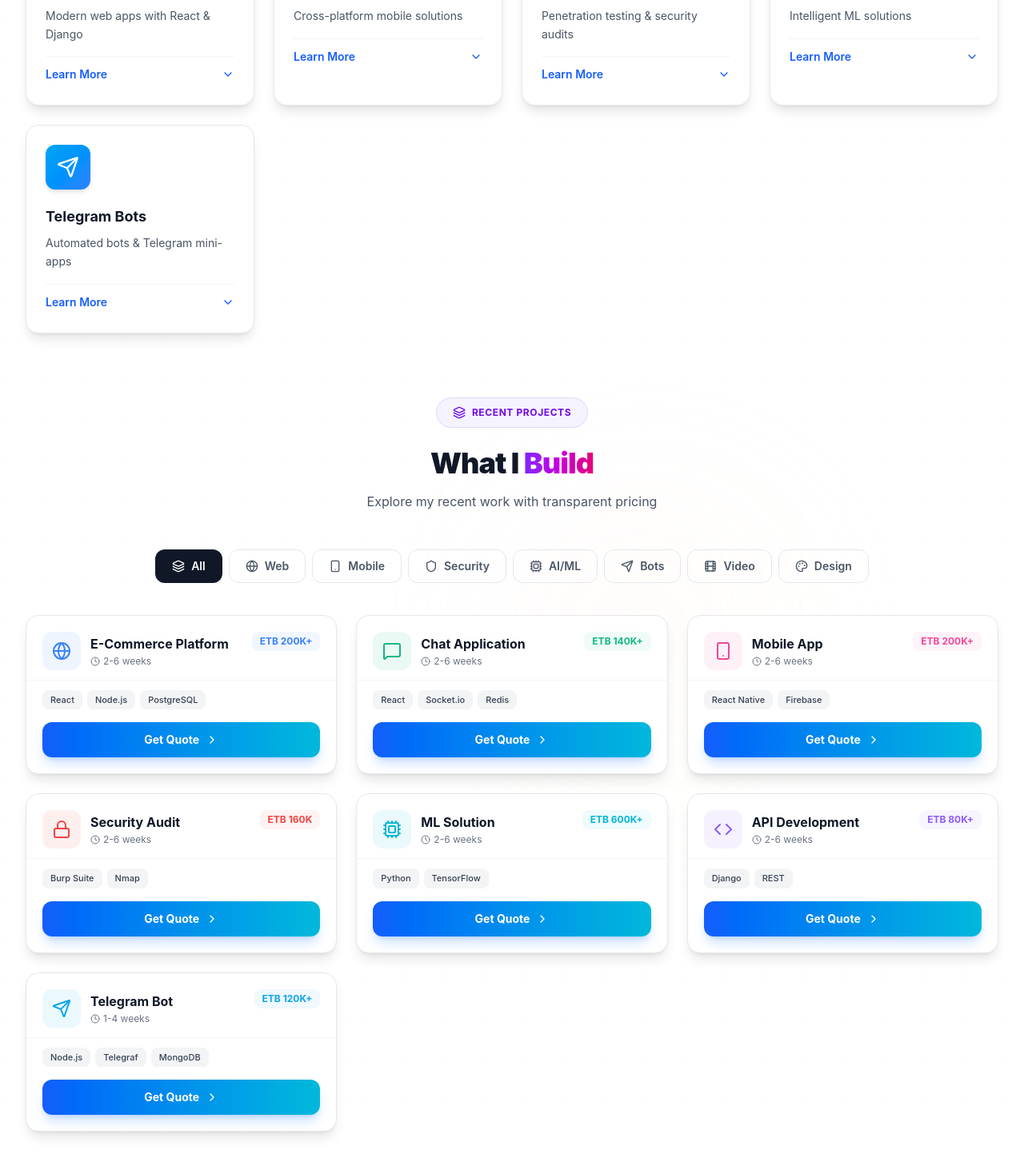
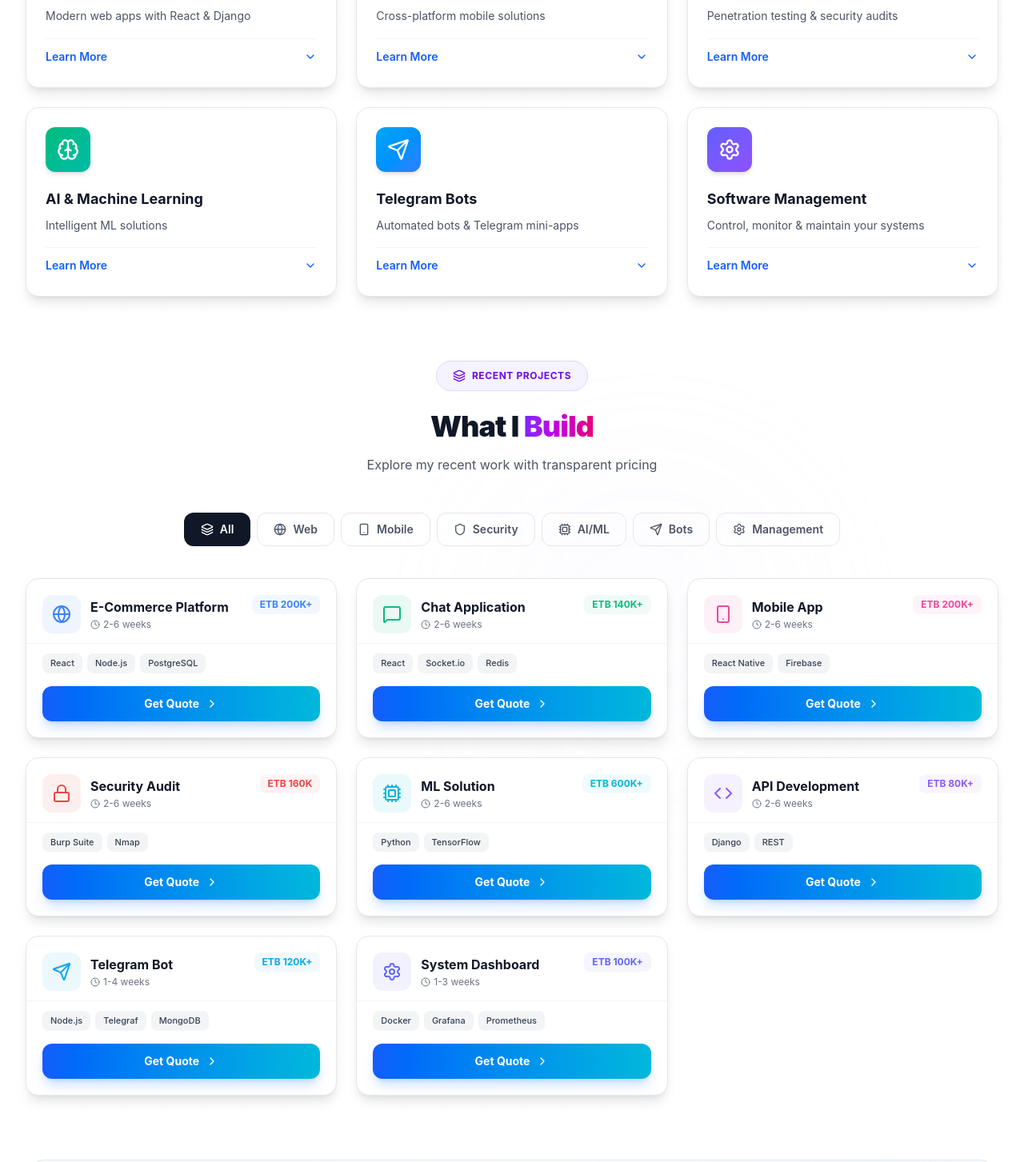
Before and after one commit to abelsam-coder/portfolio, a React (Vite) app in the folder frontend/: page / in a window 1280 px wide. Shown: the part 1360-2813 px from the top of the page at 80% size. Built offline with nearby package versions, Linux system fonts and the light colour scheme.

Commit message:
Update service.jsx

```diff
--- a/frontend/src/components/service.jsx
+++ b/frontend/src/components/service.jsx
@@ -4,7 +4,7 @@ import {
   ArrowRight, Check, Zap, ChevronRight, ChevronDown,
   Sparkles, Layers, MessageSquare, Clock, Tag,
   Rocket, Cpu, Lock, Globe, Code2, Database,
-  Terminal, Bug, TestTube, Send, Film, Palette
+  Terminal, Bug, TestTube, Send, Settings
 } from 'lucide-react';
 
 const Service = () => {
@@ -33,7 +33,7 @@ const Service = () => {
     setExpandedService(expandedService === index ? null : index);
   };
 
-  // Services Data with detailed build info
+  // Services Data - Exactly 6 for 3x2 Grid
   const services = [
     {
       title: 'Web Development',
@@ -95,6 +95,18 @@ const Service = () => {
         { tech: 'VPS/Heroku', desc: '24/7 hosting & deployment' }
       ]
     },
+    {
+      title: 'Software Management',
+      description: 'Control, monitor & maintain your systems',
+      icon: Settings,
+      gradient: 'from-indigo-500 to-violet-500',
+      howIBuild: [
+        { tech: 'Linux/Windows', desc: 'Server administration' },
+        { tech: 'Docker/K8s', desc: 'Container orchestration' },
+        { tech: 'CI/CD Pipelines', desc: 'Automated deployments' },
+        { tech: 'Monitoring Tools', desc: 'Uptime & performance tracking' }
+      ]
+    }
   ];
 
   // Projects Data
@@ -162,9 +174,18 @@ const Service = () => {
       icon: Send,
       color: '#0EA5E9'
     },
+    {
+      id: 8,
+      name: 'System Dashboard',
+      category: 'management',
+      price: '100K+',
+      tech: ['Docker', 'Grafana', 'Prometheus'],
+      icon: Settings,
+      color: '#6366F1'
+    }
   ];
 
-  // Categories
+  // Categories - Updated
   const categories = [
     { id: 'all', label: 'All', icon: Layers },
     { id: 'web', label: 'Web', icon: Globe },
@@ -172,8 +193,7 @@ const Service = () => {
     { id: 'security', label: 'Security', icon: Shield },
     { id: 'ml', label: 'AI/ML', icon: Cpu },
     { id: 'bot', label: 'Bots', icon: Send },
-    { id: 'video', label: 'Video', icon: Film },
-    { id: 'design', label: 'Design', icon: Palette }
+    { id: 'management', label: 'Management', icon: Settings }
   ];
 
   const filteredProjects = activeTab === 'all'
@@ -211,8 +231,8 @@ const Service = () => {
           absolute top-[40%] left-[50%] w-[350px] h-[350px] rounded-full blur-[100px]
           animate-pulse-slow
           ${isDark
-            ? 'bg-gradient-to-br from-pink-600/8 via-amber-600/5 to-transparent'
-            : 'bg-gradient-to-br from-pink-200/20 via-amber-100/15 to-transparent'
+            ? 'bg-gradient-to-br from-indigo-600/8 via-violet-600/5 to-transparent'
+            : 'bg-gradient-to-br from-indigo-200/20 via-violet-100/15 to-transparent'
           }
         `}></div>
 
@@ -272,13 +292,8 @@ const Service = () => {
           </p>
         </div>
 
-        {/* ===== SERVICES GRID - AUTO-FIT FOR EQUAL FILL ===== */}
-        <div
-          className="grid gap-5 lg:gap-6 mb-20"
-          style={{
-            gridTemplateColumns: 'repeat(auto-fit, minmax(240px, 1fr))'
-          }}
-        >
+        {/* ===== SERVICES GRID - 3 COLUMNS 2 ROWS ===== */}
+        <div className="grid grid-cols-1 md:grid-cols-2 lg:grid-cols-3 gap-5 lg:gap-6 mb-20">
           {services.map((service, index) => {
             const isExpanded = expandedService === index;
 
@@ -549,9 +564,8 @@ const Service = () => {
                           ${isDark ? 'text-gray-500' : 'text-gray-500'}
                         `}>
                           <Clock className="w-3 h-3" />
-                          {project.category === 'video' ? '1-3 weeks' :
-                           project.category === 'design' ? '1-2 weeks' :
-                           project.category === 'bot' ? '1-4 weeks' : '2-6 weeks'}
+                          {project.category === 'bot' ? '1-4 weeks' :
+                           project.category === 'management' ? '1-3 weeks' : '2-6 weeks'}
                         </div>
                       </div>
                     </div>
@@ -643,12 +657,7 @@ const Service = () => {
               </span>
             </h3>
 
-            <div
-              className="grid gap-6 lg:gap-8"
-              style={{
-                gridTemplateColumns: 'repeat(auto-fit, minmax(200px, 1fr))'
-              }}
-            >
+            <div className="grid grid-cols-1 sm:grid-cols-2 lg:grid-cols-4 gap-6 lg:gap-8">
               {[
                 { step: '01', title: 'Consultation', desc: 'Discuss your ideas', icon: Zap },
                 { step: '02', title: 'Planning', desc: 'Create roadmap', icon: Layers },
```
